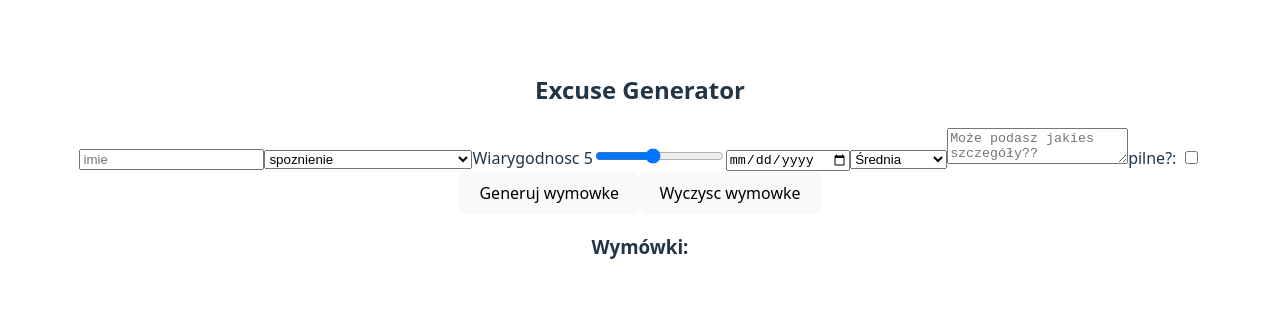
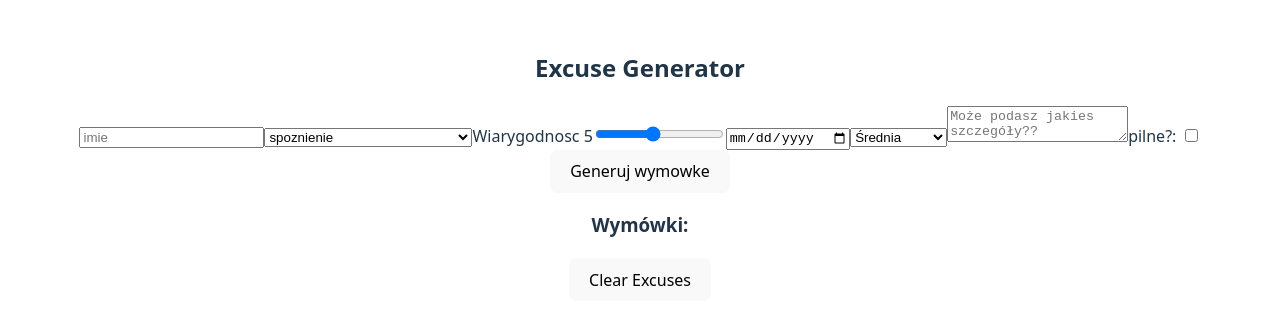
Before and after one commit to Daro000/Excuse-Generator, a React (Vite) app: page / in a window 1280 px wide. Shown: the part 234-558 px from the top of the page. Built offline with nearby package versions, Linux system fonts and the light colour scheme.

Commit message:
Change in code adding new function

```diff
--- a/src/App.tsx
+++ b/src/App.tsx
@@ -8,11 +8,24 @@ import ExcuseList from "./ExcuseList.tsx";
 
 function App() {
 
-    const [listaWym, setListaWym] = useState<Array<string>>([]);
+
+
+    const [listaWym, setListaWym] = useState<Array<string>>(() => {
+        const savedExcuses = localStorage.getItem("wymowki");
+        return savedExcuses ? JSON.parse(savedExcuses) : [];
+    });
 
 
     function onButtonClick2(msg:string) {
-        setListaWym([...listaWym, msg]);
+        const updatedList=([...listaWym, msg]);
+        setListaWym(updatedList);
+        localStorage.setItem("wymowki", JSON.stringify(updatedList));
+    }
+
+
+    function clearExcuses() {
+        setListaWym([]);
+        localStorage.removeItem("wymowki");
     }
 
 
@@ -20,6 +33,7 @@ function App() {
     <>
         <ExcuseGenerator onButtonClick={onButtonClick2}/>
         <ExcuseList listaWymowek={listaWym}/>
+        <button onClick={clearExcuses}>Clear Excuses</button>
     </>
   )
 }
--- a/src/ExcuseGenerator.tsx
+++ b/src/ExcuseGenerator.tsx
@@ -17,7 +17,6 @@ interface PropsExcuse {
             const [creativity, setCreativity] = useState<string>("Średnia");
             const [details, setDetails] = useState<string>("");
             const [urgent, setUrgent] = useState<boolean>(false);
-
 
 
 
@@ -97,10 +96,6 @@ interface PropsExcuse {
             </label>
             <button onClick={generateExcuse}>Generuj wymowke</button>
 
-            <button>
-                Wyczysc wymowke
-
-            </button>
         </div>
 
 
```
